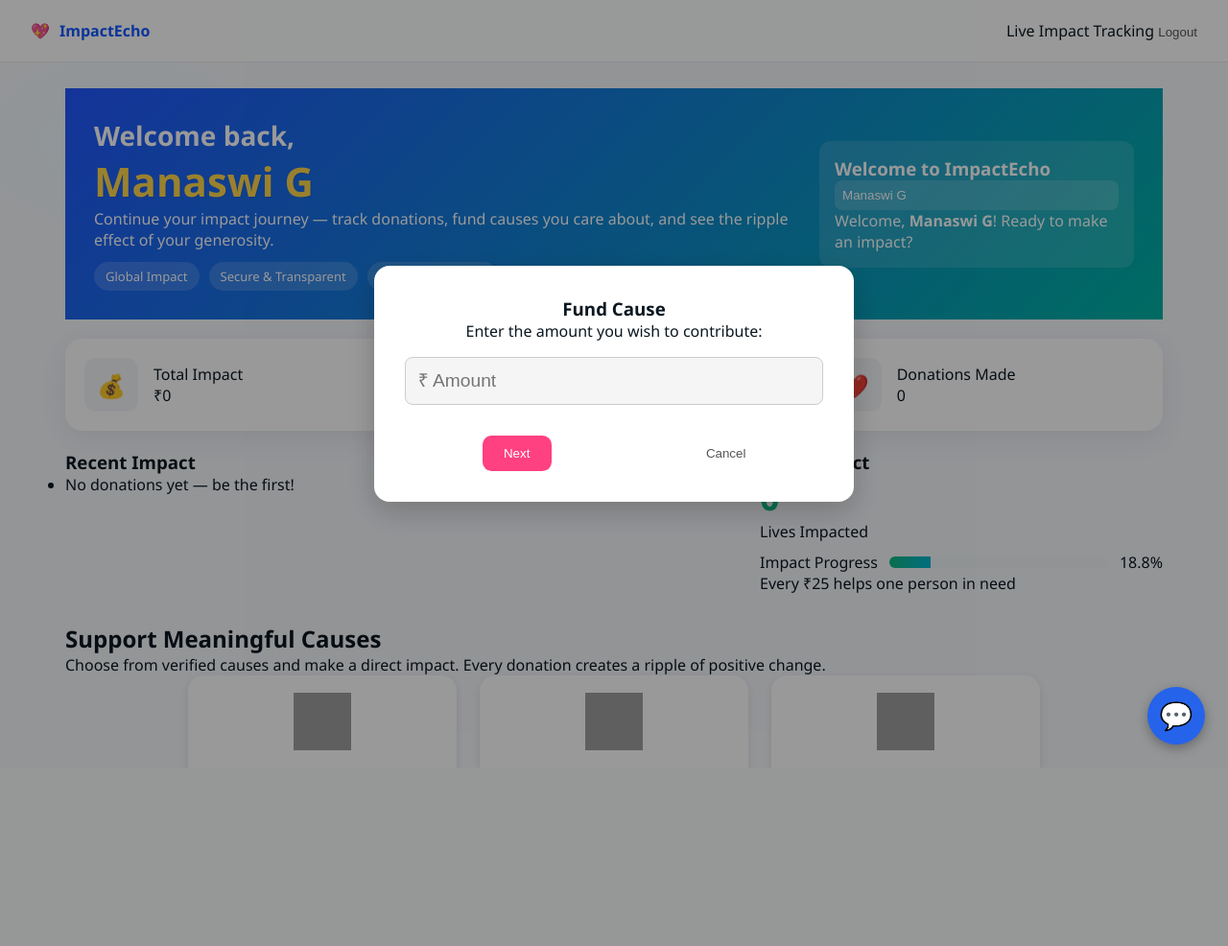
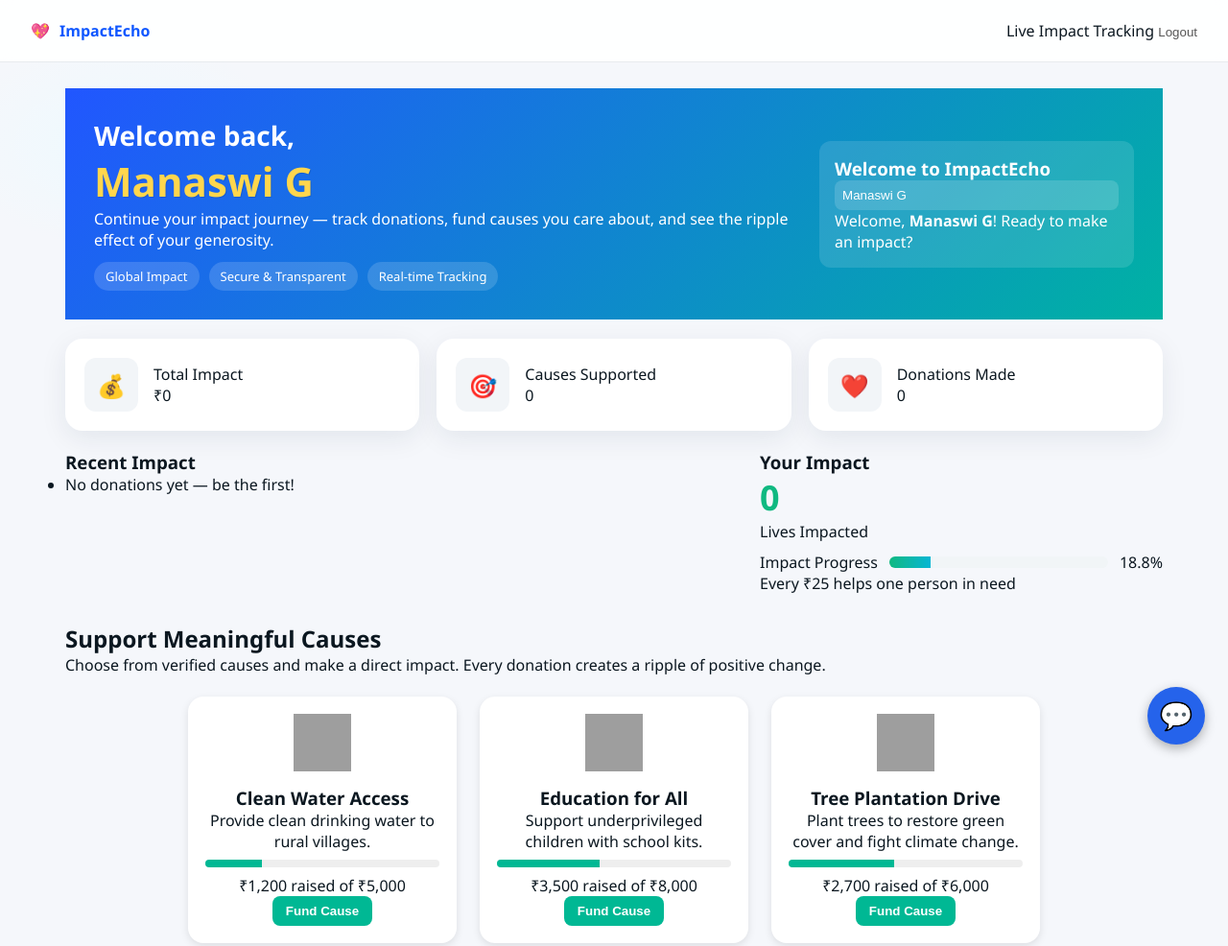
Before and after one commit to Manaswi-Guntupalli/ImpactEcho---Hackoween, a Flask app: page /dash in a window 1280 px wide. Shown: the top 986 px of the page at 96% size. Before the commit the page ends 784 px from the top, so only its background shows below. Run offline with Flask 3, Linux system fonts and the light colour scheme; grey boxes are pictures that could not be loaded.

Commit message:
popup window working properly now error fixed

```diff
--- a/hash_store.json
+++ b/hash_store.json
@@ -18,5 +18,10 @@
         "address": "0x3e9f92c07b270f53103cc70a84e780d6957b4340",
         "timestamp": "2025-10-24T05:41:04.053Z",
         "nonce": "695756810-2598521980-680700370"
+    },
+    "cba5e02805691940db2302285cb119c99ed86e7ee414f71941e65eaf29386869": {
+        "address": "0x78c78f9d592adf6273b297259461c9f4ae6b26ce",
+        "timestamp": "2025-10-24T13:56:24.159Z",
+        "nonce": "2520060153-1304703686-1873991009"
     }
 }
--- a/static/script.js
+++ b/static/script.js
@@ -126,7 +126,6 @@ function handleFundClick(e) {
   modalStep1.style.display = "block";
   modalStep2.style.display = "none";
   fundModal.style.display = "flex";
-
   // Focus input immediately
   fundAmountInput.focus();
 }
--- a/static/style.css
+++ b/static/style.css
@@ -23,16 +23,38 @@ body {
 }
 /* Modal overlay covers the entire viewport */
 .modal-overlay {
+  display: none; /* Hide initially */
   position: fixed;
   top: 0;
   left: 0;
   width: 100vw;
   height: 100vh;
-  background: rgba(0, 0, 0, 0.4); /* semi-transparent background */
-  display: flex;                 /* flex to center modal */
-  align-items: center;           /* vertical center */
-  justify-content: center;       /* horizontal center */
+  background: rgba(0,0,0,0.4);
+  display: flex;
+  align-items: center;
+  justify-content: center;
   z-index: 1000;
+}
+#fundModal {
+  display: none; /* hide initially */
+  position: fixed;
+  top: 0;
+  left: 0;
+  width: 100%;
+  height: 100%;
+  justify-content: center; /* center modal horizontally */
+  align-items: center;     /* center modal vertically */
+  background-color: rgba(0,0,0,0.5);
+  z-index: 999;
+}
+
+.modal {
+  background-color: #fff;
+  padding: 2rem;
+  border-radius: 1rem;
+  max-width: 400px;
+  width: 90%;
+  box-shadow: 0 5px 15px rgba(0,0,0,0.3);
 }
 
 /* Modal box */
--- a/templates/dash.html
+++ b/templates/dash.html
@@ -100,7 +100,7 @@
     <!-- Title -->
     <section class="section-title">
       <h2>Support Meaningful Causes</h2>
-      <p class="muted">Choose from verified causes and make a direct impact. Every donation creates a ripple of positive change.</p>
+      <p class="muted">Choose from verified causes and make a direct impact. Every donation creates a ripple of positive change.<br><br></p>
     </section>
 
     <!-- Causes Grid -->
```
